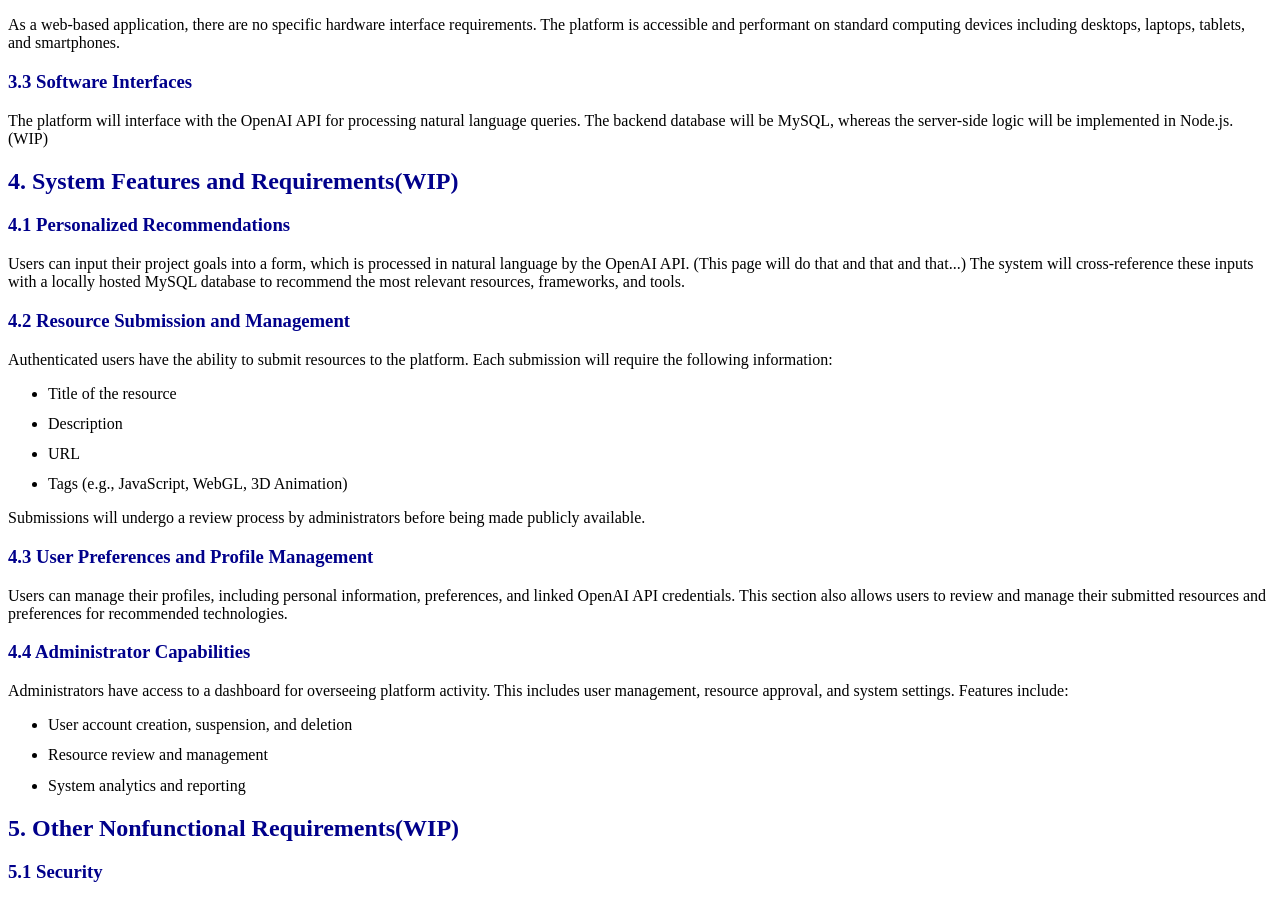
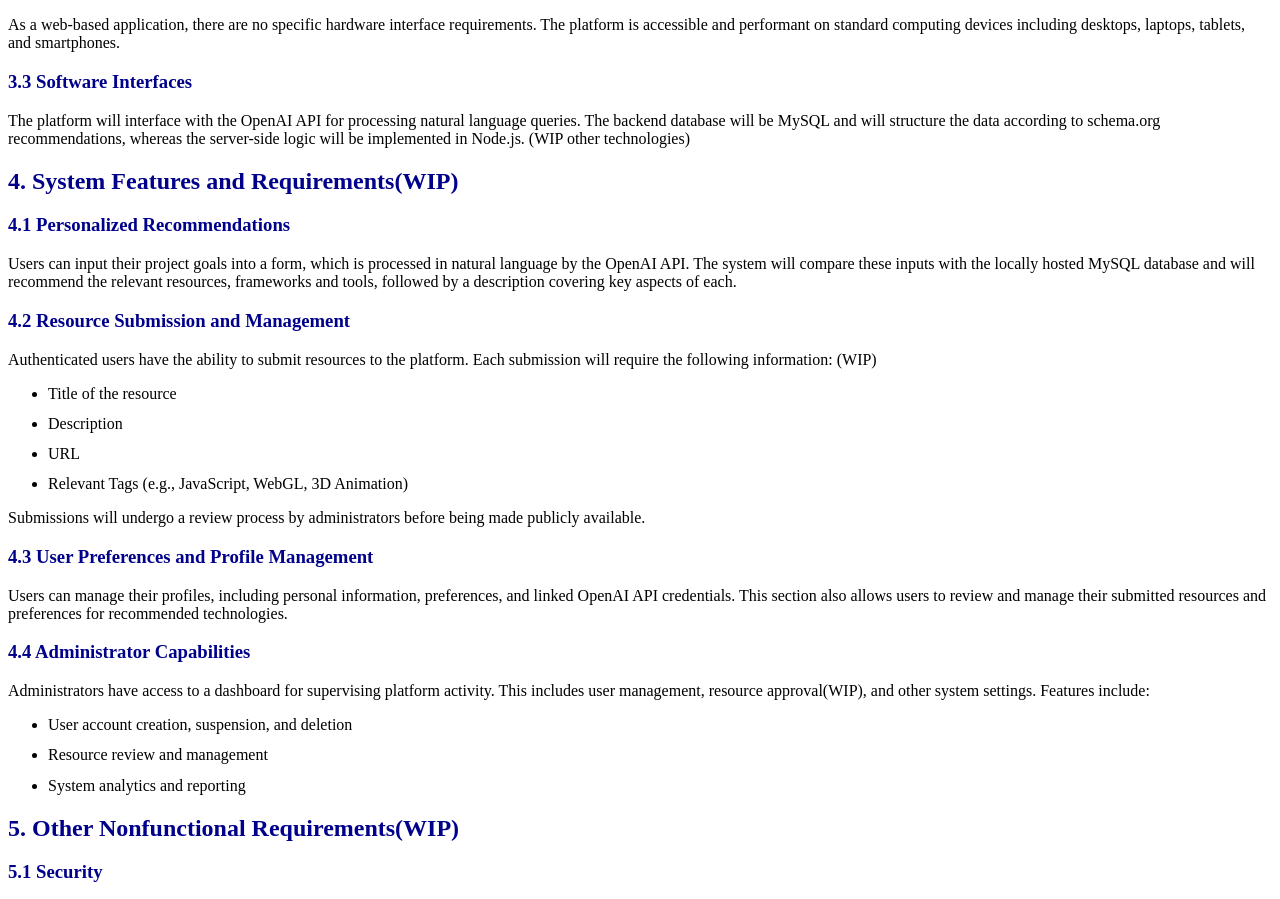
Before and after one commit to Alexandru-Zosin/FII-Web_Technologies_Project, a plain HTML site: page I/report.html in a window 1280 px wide. Shown: the part 1793-2692 px from the top of the page. Drawn offline with Linux system fonts and the light colour scheme.

Commit message:
I (v0.1)

```diff
--- a/I/report.html
+++ b/I/report.html
@@ -154,8 +154,9 @@
         <article id="software-interfaces">
             <h3>3.3 Software Interfaces</h3>
             <p>The platform will interface with the OpenAI API for processing natural language queries. The backend
-                database will be MySQL, whereas the server-side logic will be implemented in Node.js.
-                (WIP)
+                database will be MySQL and will structure the data according to schema.org recommendations,
+                whereas the server-side logic will be implemented in Node.js.
+                (WIP other technologies)
             </p>
         </article>
     </section>
@@ -164,21 +165,20 @@
         <article id="personalized-recommendations">
             <h3>4.1 Personalized Recommendations</h3>
             <p>Users can input their project goals into a form, which is processed in natural language by the OpenAI
-                API. (This page will do that and that and that...)
-                The system will cross-reference these inputs with a locally hosted MySQL database to recommend the most
-                relevant resources, frameworks, and tools.
+                API. The system will compare these inputs with the locally hosted MySQL database and will recommend the
+                relevant resources, frameworks and tools, followed by a description covering key aspects of each.
             </p>
         </article>
         <article id="resource-management">
             <h3>4.2 Resource Submission and Management</h3>
             <p>Authenticated users have the ability to submit resources to the platform. Each submission will require
-                the following information:
+                the following information: (WIP)
             </p>
             <ul>
                 <li>Title of the resource</li>
                 <li>Description</li>
                 <li>URL</li>
-                <li>Tags (e.g., JavaScript, WebGL, 3D Animation)</li>
+                <li>Relevant Tags (e.g., JavaScript, WebGL, 3D Animation)</li>
             </ul>
             <p>Submissions will undergo a review process by administrators before being made publicly available.</p>
         </article>
@@ -192,8 +192,8 @@
         </article>
         <article id="administrator-capabilities">
             <h3>4.4 Administrator Capabilities</h3>
-            <p>Administrators have access to a dashboard for overseeing platform activity. This includes user
-                management, resource approval, and system settings. Features include:
+            <p>Administrators have access to a dashboard for supervising platform activity. This includes user
+                management, resource approval(WIP), and other system settings. Features include:
             </p>
             <ul>
                 <li>User account creation, suspension, and deletion</li>
```
